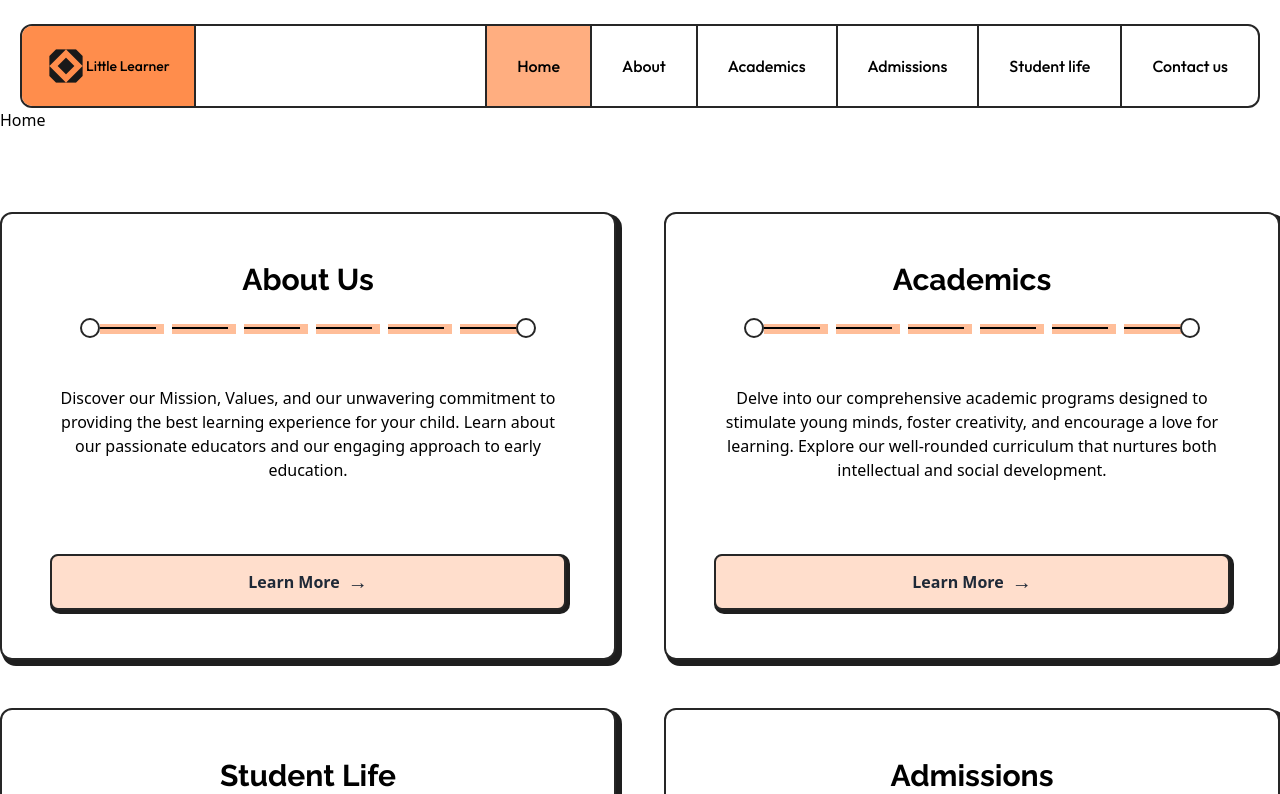
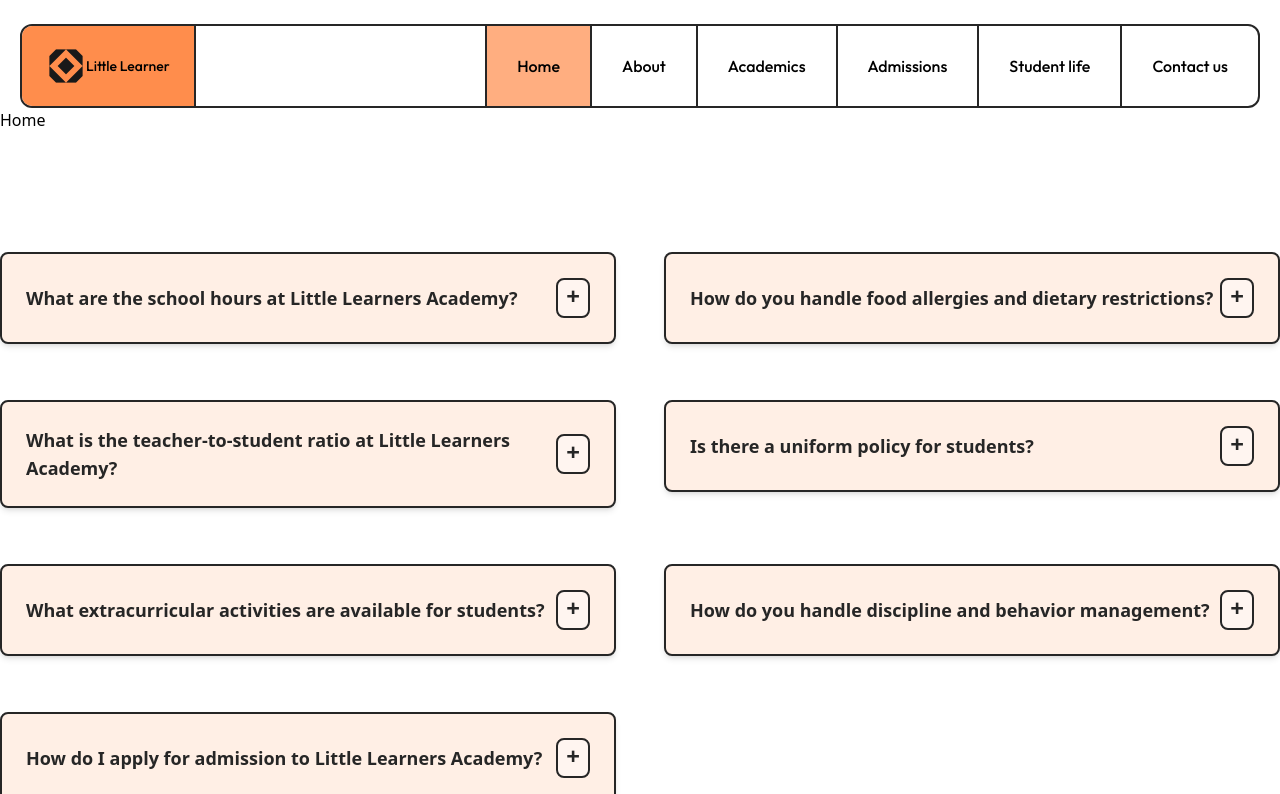
Before and after one commit to AbdoAhmed-Khalifa/little-learners, a Next.js app: page / in a window 1280 px wide. Shown: the top 794 px of the page. Built offline with nearby package versions, Linux system fonts and the light colour scheme.

Commit message:
design faq section and accordion

```diff
--- /dev/null
+++ b/app/_components/Accordion.tsx
@@ -0,0 +1,48 @@
+"use client";
+import React, { useState } from "react";
+
+const Accordion = ({
+  question,
+  answer,
+}: {
+  question: string;
+  answer: string;
+}) => {
+  const [isOpen, setIsOpen] = useState(false);
+
+  const toggleAccordion = () => {
+    setIsOpen(!isOpen);
+  };
+
+  return (
+    <div className="mx-auto mt-10 w-full">
+      <div
+        className={`overflow-hidden rounded-lg ${isOpen ? "bg-white" : "bg-primary-95"} border-2 border-dark-15 px-6 py-6 shadow-md`}
+      >
+        <button
+          className="flex w-full items-center justify-between text-left text-lg font-semibold text-dark-15 focus:outline-none"
+          onClick={toggleAccordion}
+        >
+          {question}
+          <div
+            className={`rounded-lg border-2 border-dark-15 px-2 pb-1 text-2xl text-dark-15 transition-transform duration-300 ${isOpen ? "bg-primary-95" : "bg-primary-97"}`}
+          >
+            {isOpen ? "−" : "+"}
+          </div>
+        </button>
+
+        <div
+          className={`accordion-content overflow-hidden transition-all duration-300 ${
+            isOpen ? "max-h-40" : "max-h-0"
+          }`}
+        >
+          <div className="mt-3 max-w-lg border-t-2 border-dark-15 py-3.5 font-medium text-dark-20">
+            <p>{answer}</p>
+          </div>
+        </div>
+      </div>
+    </div>
+  );
+};
+
+export default Accordion;
--- /dev/null
+++ b/app/_components/faqComponents/FaqSection.tsx
@@ -0,0 +1,13 @@
+import React from "react";
+import Accordion from "../Accordion";
+import { faq } from "@/app/_constants";
+
+export default function FaqSection() {
+  return (
+    <section className="mx-10 my-20 grid grid-cols-1 justify-items-center gap-12 gap-y-4 sm:mx-auto sm:max-w-screen-sm md:max-w-screen-md md:grid-cols-2 lg:max-w-screen-lg xl:max-w-screen-xl">
+      {faq.map((item, index) => (
+        <Accordion key={index} question={item.question} answer={item.answer} />
+      ))}
+    </section>
+  );
+}
--- a/app/_constants/index.ts
+++ b/app/_constants/index.ts
@@ -36,22 +36,67 @@ const footerList = [
     ],
   },
 ];
-export { footerList };
 
-export const pageCardData:{title:string,description:string}[] = [
+const pageCardData: { title: string; description: string }[] = [
   {
-    title:"About Us",
-    description:"Discover our Mission, Values, and our unwavering commitment to providing the best learning experience for your child. Learn about our passionate educators and our engaging approach to early education."
+    title: "About Us",
+    description:
+      "Discover our Mission, Values, and our unwavering commitment to providing the best learning experience for your child. Learn about our passionate educators and our engaging approach to early education.",
   },
   {
-    title:"Academics",
-    description:"Delve into our comprehensive academic programs designed to stimulate young minds, foster creativity, and encourage a love for learning. Explore our well-rounded curriculum that nurtures both intellectual and social development."
-  },{
-    title:"Student Life",
-    description:"Peek into the vibrant and enriching world of Student Life at Little Learners Academy. Discover the array of extracurricular activities, arts and crafts, sports, and social events that make our school experience truly memorable."
+    title: "Academics",
+    description:
+      "Delve into our comprehensive academic programs designed to stimulate young minds, foster creativity, and encourage a love for learning. Explore our well-rounded curriculum that nurtures both intellectual and social development.",
   },
   {
-    title:"Admissions",
-    description:"Learn about our Enrollment Process and how to secure your child's place at Little Learners Academy. Find information about our admission requirements, application deadlines, and available spaces."
-  }
-]
+    title: "Student Life",
+    description:
+      "Peek into the vibrant and enriching world of Student Life at Little Learners Academy. Discover the array of extracurricular activities, arts and crafts, sports, and social events that make our school experience truly memorable.",
+  },
+  {
+    title: "Admissions",
+    description:
+      "Learn about our Enrollment Process and how to secure your child's place at Little Learners Academy. Find information about our admission requirements, application deadlines, and available spaces.",
+  },
+];
+
+const faq = [
+  {
+    question: "What are the school hours at Little Learners Academy?",
+    answer:
+      "Our school hours are from 8:00 AM to 3:00 PM, Monday to Friday. We also offer extended care options for parents who need early drop-off or late pick-up.",
+  },
+  {
+    question: "How do you handle food allergies and dietary restrictions?",
+    answer:
+      "We take food allergies and dietary restrictions very seriously. Parents are encouraged to inform us of any specific needs, and we work closely with our kitchen and staff to accommodate these requirements safely.",
+  },
+  {
+    question:
+      "What is the teacher-to-student ratio at Little Learners Academy?",
+    answer:
+      "Our teacher-to-student ratio is designed to ensure each child receives individual attention and support. The exact ratio may vary by age group, but it typically ranges from 1:8 to 1:12.",
+  },
+  {
+    question: "Is there a uniform policy for students?",
+    answer:
+      "Yes, we have a uniform policy to help create a sense of unity and focus. Uniform details can be provided upon enrollment.",
+  },
+  {
+    question: "What extracurricular activities are available for students?",
+    answer:
+      "We offer a variety of extracurricular activities, including arts and crafts, music, sports, and language clubs to enrich the learning experience and support diverse interests.",
+  },
+  {
+    question: "How do you handle discipline and behavior management?",
+    answer:
+      "Our approach to discipline is centered on positive reinforcement, guidance, and conflict resolution strategies. We work with students to help them understand their actions and make better choices.",
+  },
+  {
+    question: "How do I apply for admission to Little Learners Academy?",
+    answer:
+      "To apply for admission, please visit our website to fill out the application form or contact our admissions office directly for further guidance.",
+  },
+];
+
+export { footerList, pageCardData, faq };
--- a/app/page.tsx
+++ b/app/page.tsx
@@ -2,11 +2,13 @@ import PageCardsSection from "./_components/pageCardComponents/PageCardsSection"
 
 import BenefitsSection from "./_components/BenefitsSection";
 import TestimoinalsSection from "./_components/TestimoinalsSection";
+import FaqSection from "./_components/faqComponents/FaqSection";
 
 export default function Home() {
   return (
     <div>
       Home
+      <FaqSection />
       <PageCardsSection />
       <BenefitsSection />
       <TestimoinalsSection />
```
